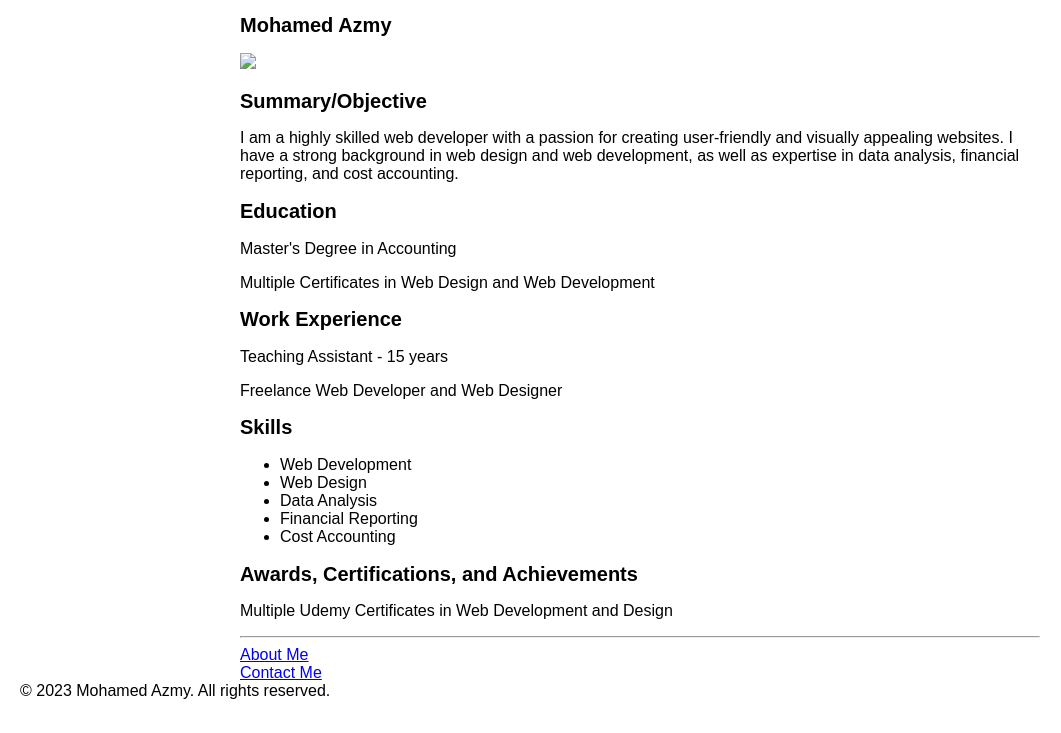
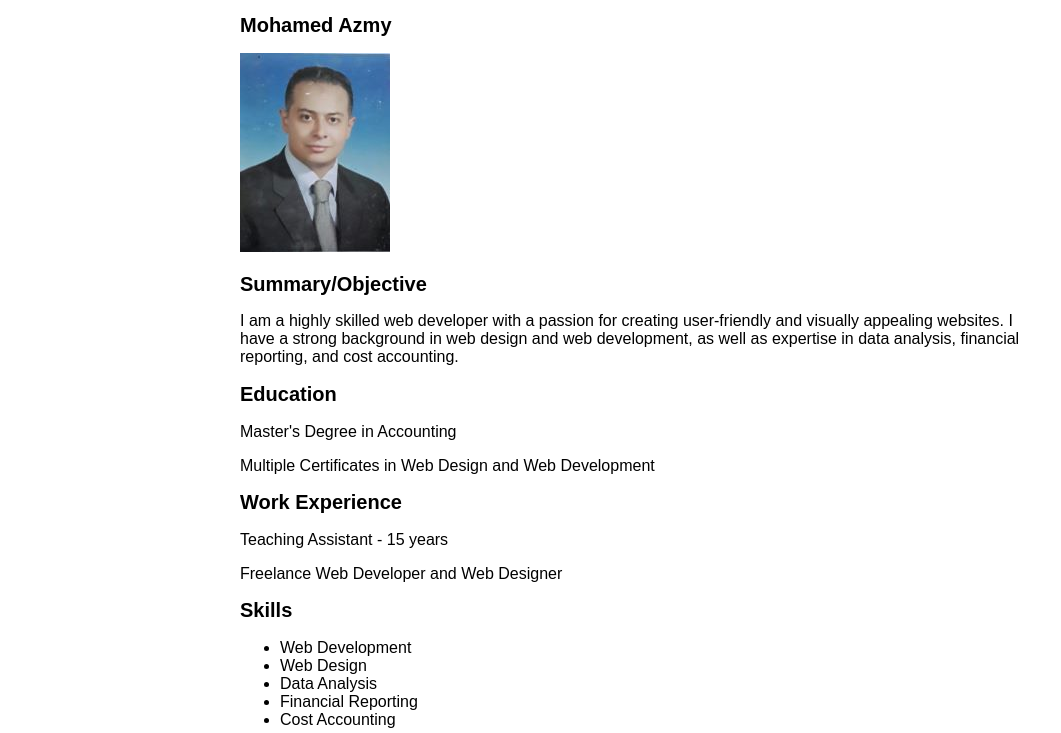
Before and after one commit to MohamedAzmy4368/Web-Developer-Resume, a plain HTML site: page index.html in a window 1280 px wide. Shown: the part 67-800 px from the top of the page, without its empty margins (0-1061 px from the left). Drawn offline with Linux system fonts and the light colour scheme; the site is published under a folder, as on GitHub Pages, so addresses that start at the root find nothing.

Commit message:
Update index.html

```diff
--- a/index.html
+++ b/index.html
@@ -29,7 +29,7 @@
     <div class="container">
         <h1>Web Developer Resume</h1>
         <h2>Mohamed Azmy</h2>
-        <img src="/assets/images/mohamed azmy photo.JPG"/>
+        <img src="./assets/images/mohamed azmy photo.JPG"/>
 
         <h2>Summary/Objective</h2>
         <p>I am a highly skilled web developer with a passion for creating user-friendly and visually appealing websites. I have a strong background in web design and web development, as well as expertise in data analysis, financial reporting, and cost accounting.</p>
```
